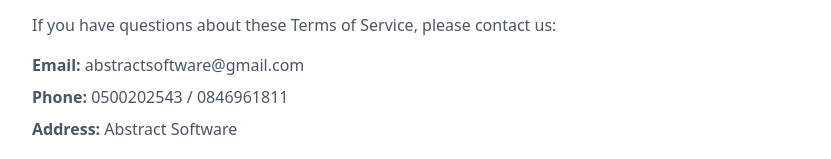
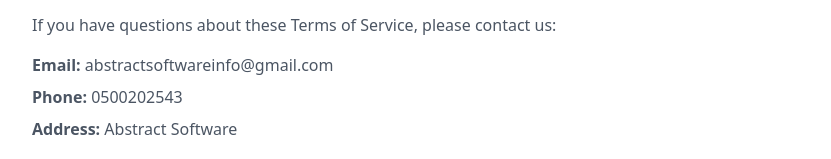
Before and after one commit to LuxoloKhedama/AbstractSoftware, a website: page terms.html in a window 1280 px wide. Shown: the part 2699-2858 px from the top of the page, without its empty margins (224-1055 px from the left). Drawn offline with nearby package versions, Linux system fonts and the light colour scheme.

Commit message:
Updated terms
Updated contact email in the Terms of Service.

```diff
--- a/terms.html
+++ b/terms.html
@@ -149,8 +149,8 @@
 <h2 class="text-2xl font-bold text-gray-900 mb-4">15. Contact Information</h2>
 <p>If you have questions about these Terms of Service, please contact us:</p>
 <ul class="space-y-2 mt-4">
-<li><strong>Email:</strong> abstractsoftware@gmail.com</li>
-<li><strong>Phone:</strong> 0500202543 / 0846961811</li>
+<li><strong>Email:</strong> abstractsoftwareinfo@gmail.com</li>
+<li><strong>Phone:</strong> 0500202543</li>
 <li><strong>Address:</strong> Abstract Software</li>
 </ul>
 </div>
```
